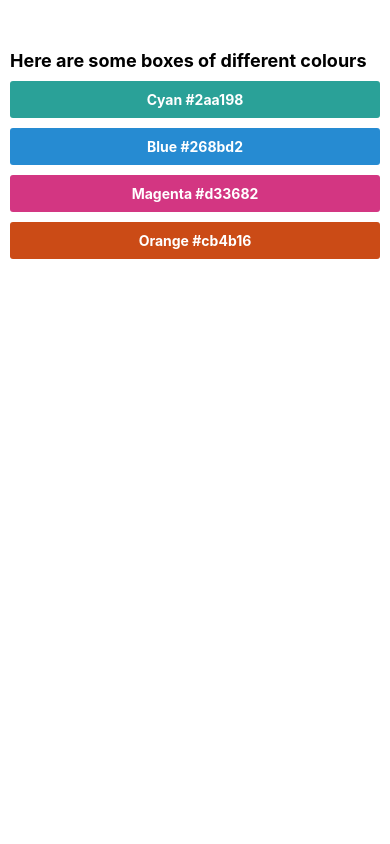
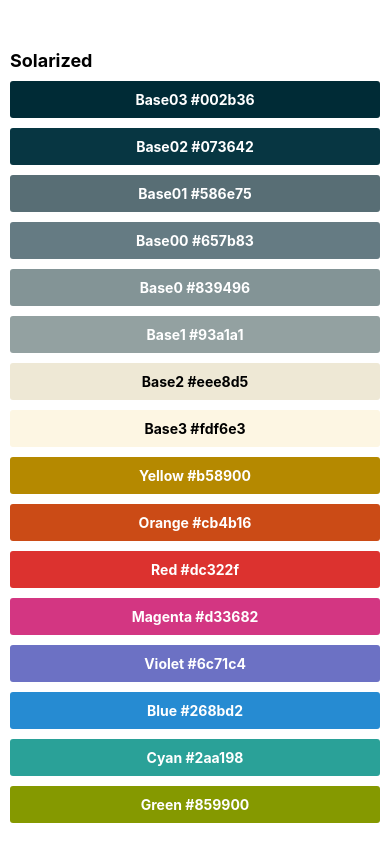
Before and after one commit to TanveerBassi/react-native-practice-project, a React Native app: screen / in a window 390 px wide. Built offline with nearby package versions, Linux system fonts and the light colour scheme.

Commit message:
color challenge

```diff
--- a/App.js
+++ b/App.js
@@ -1,26 +1,38 @@
 import React from 'react';
-import { View, Text, SafeAreaView, StyleSheet } from 'react-native';
+import { Text, SafeAreaView, StyleSheet, FlatList } from 'react-native';
+import ColorBox from './components/ColorBox';
+
+const COLORS = [
+  { colorName: 'Base03', hexCode: '#002b36' },
+  { colorName: 'Base02', hexCode: '#073642' },
+  { colorName: 'Base01', hexCode: '#586e75' },
+  { colorName: 'Base00', hexCode: '#657b83' },
+  { colorName: 'Base0', hexCode: '#839496' },
+  { colorName: 'Base1', hexCode: '#93a1a1' },
+  { colorName: 'Base2', hexCode: '#eee8d5' },
+  { colorName: 'Base3', hexCode: '#fdf6e3' },
+  { colorName: 'Yellow', hexCode: '#b58900' },
+  { colorName: 'Orange', hexCode: '#cb4b16' },
+  { colorName: 'Red', hexCode: '#dc322f' },
+  { colorName: 'Magenta', hexCode: '#d33682' },
+  { colorName: 'Violet', hexCode: '#6c71c4' },
+  { colorName: 'Blue', hexCode: '#268bd2' },
+  { colorName: 'Cyan', hexCode: '#2aa198' },
+  { colorName: 'Green', hexCode: '#859900' },
+];
 
 const App = () => {
   return (
     <SafeAreaView>
-      <View style={styles.container}>
-        <Text style={styles.heading}>
-          Here are some boxes of different colours
-        </Text>
-        <View style={[styles.box, styles.cyan]}>
-          <Text style={styles.text}>Cyan #2aa198</Text>
-        </View>
-        <View style={[styles.box, styles.blue]}>
-          <Text style={styles.text}>Blue #268bd2</Text>
-        </View>
-        <View style={[styles.box, styles.magenta]}>
-          <Text style={styles.text}>Magenta #d33682</Text>
-        </View>
-        <View style={[styles.box, styles.orange]}>
-          <Text style={styles.text}>Orange #cb4b16</Text>
-        </View>
-      </View>
+      <FlatList
+        style={styles.container}
+        data={COLORS}
+        keyExtractor={item => item.hexCode}
+        renderItem={({ item }) => (
+          <ColorBox hexCode={item.hexCode} colorName={item.colorName} />
+        )}
+        ListHeaderComponent={<Text style={styles.heading}>Solarized</Text>}
+      />
     </SafeAreaView>
   );
 };
@@ -29,35 +41,13 @@
   container: {
     paddingTop: 50,
     paddingHorizontal: 10,
+    paddingBottom: 10,
   },
   heading: {
     fontSize: 18,
     fontWeight: 'bold',
     marginBottom: 10,
   },
-  text: {
-    fontWeight: 'bold',
-    color: 'white',
-  },
-  box: {
-    padding: 10,
-    borderRadius: 3,
-    justifyContent: 'center',
-    alignItems: 'center',
-    marginBottom: 10,
-  },
-  cyan: {
-    backgroundColor: '#2aa198',
-  },
-  blue: {
-    backgroundColor: '#268bd2',
-  },
-  magenta: {
-    backgroundColor: '#d33682',
-  },
-  orange: {
-    backgroundColor: '#cb4b16',
-  },
 });
 
 export default App;
--- /dev/null
+++ b/components/ColorBox.js
@@ -0,0 +1,39 @@
+import React from 'react';
+import { View, Text, StyleSheet } from 'react-native';
+
+const ColorBox = props => {
+  const colorStyle = {
+    backgroundColor: props.hexCode,
+  };
+
+  const textStyle = {
+    color:
+      parseInt(props.hexCode.replace('#', ''), 16) > 0xffffff / 1.1
+        ? 'black'
+        : 'white',
+  };
+
+  return (
+    <View style={[styles.box, colorStyle]}>
+      <Text style={[styles.text, textStyle]}>
+        {props.colorName} {props.hexCode}
+      </Text>
+    </View>
+  );
+};
+
+const styles = StyleSheet.create({
+  box: {
+    padding: 10,
+    borderRadius: 3,
+    justifyContent: 'center',
+    alignItems: 'center',
+    marginBottom: 10,
+  },
+  text: {
+    fontWeight: 'bold',
+    color: 'white',
+  },
+});
+
+export default ColorBox;
```
